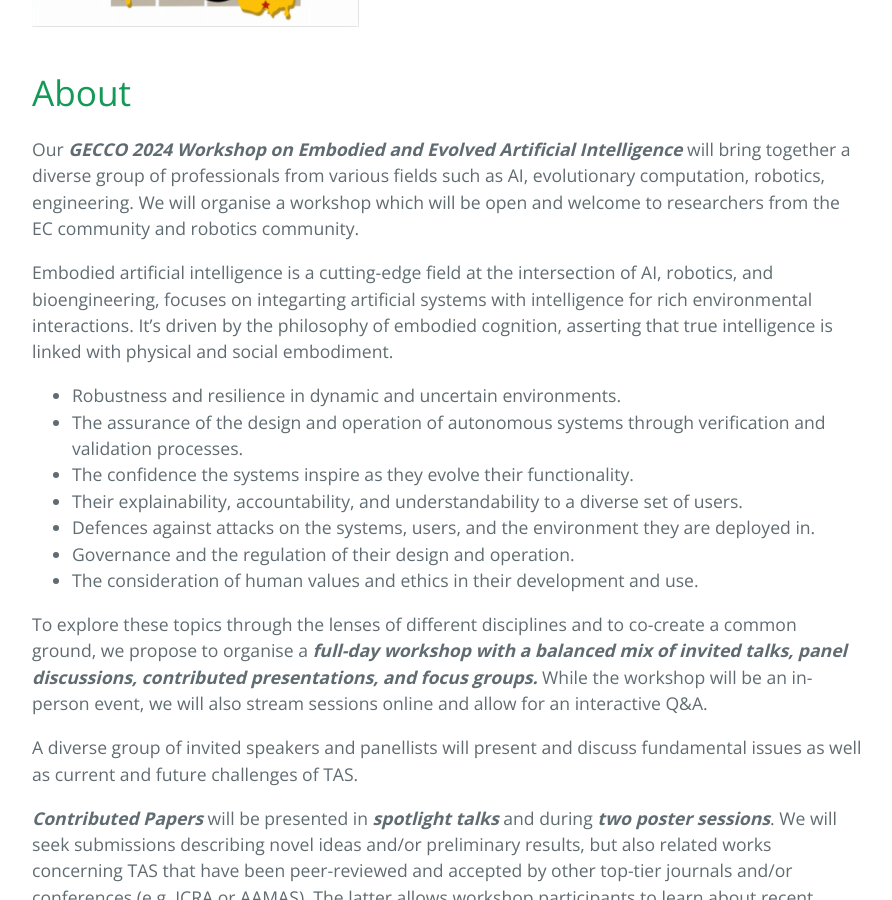
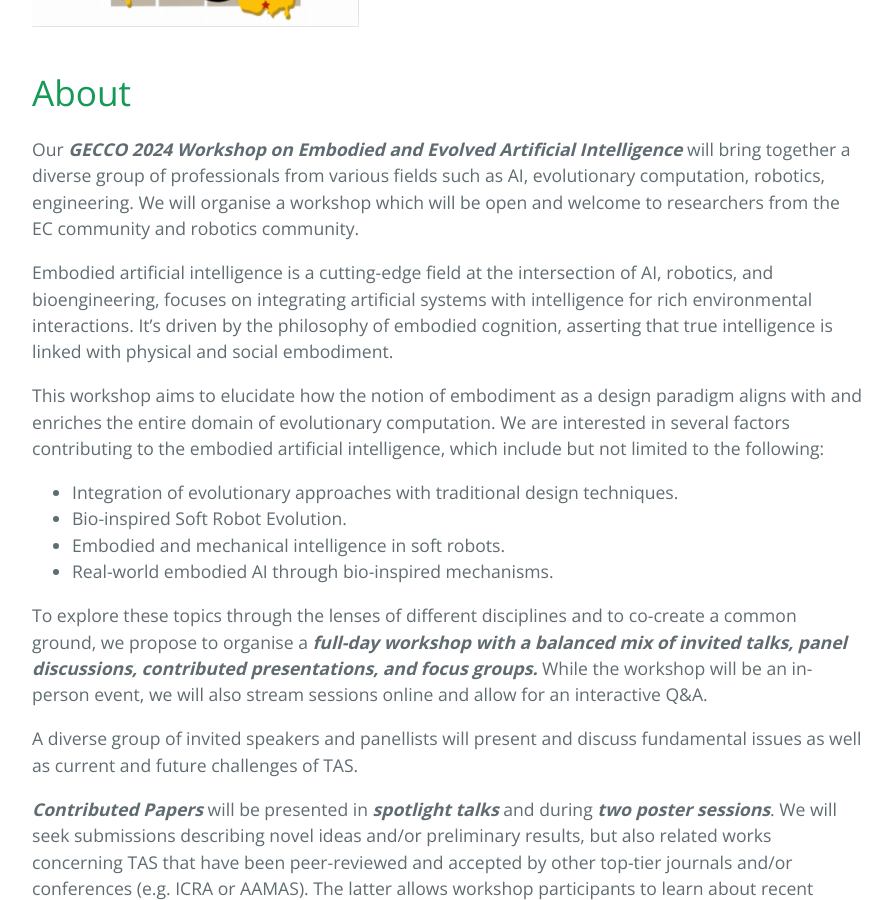
Before and after one commit to EAI-EvlSoRo/EAI-EvlSoRo.github.io, a Jekyll site: the page built from index.md, in a window 1280 px wide and 900 px high, scrolled down 751 px. Shown: the whole window, without its empty margins (192-1084 px from the left). Built offline with Jekyll 4.4.1, drawn with Linux system fonts in a browser that asks for light colours.

Commit message:
Update index.md

```diff
--- a/index.md
+++ b/index.md
@@ -12,15 +12,14 @@
 
 Our **_GECCO 2024 Workshop on Embodied and Evolved Artificial Intelligence_** will bring together a diverse group of professionals from various fields such as AI, evolutionary computation, robotics, engineering. We will organise a workshop which will be open and welcome to researchers from the EC community and robotics community.
 
-Embodied artificial intelligence is a cutting-edge field at the intersection of AI, robotics, and bioengineering, focuses on integarting artificial systems with intelligence for rich environmental interactions. It's driven by the philosophy of embodied cognition, asserting that true intelligence is linked with physical and social embodiment.
+Embodied artificial intelligence is a cutting-edge field at the intersection of AI, robotics, and bioengineering, focuses on integrating artificial systems with intelligence for rich environmental interactions. It's driven by the philosophy of embodied cognition, asserting that true intelligence is linked with physical and social embodiment.
 
-  - Robustness and resilience in dynamic and uncertain environments.
-  - The assurance of the design and operation of autonomous systems through verification and validation processes.
-  - The confidence the systems inspire as they evolve their functionality.
-  - Their explainability, accountability, and understandability to a diverse set of users.
-  - Defences against attacks on the systems, users, and the environment they are deployed in.
-  - Governance and the regulation of their design and operation.
-  - The consideration of human values and ethics in their development and use.
+This workshop aims to elucidate how the notion of embodiment as a design paradigm aligns with and enriches the entire domain of evolutionary computation. We are interested in several factors contributing to the embodied artificial intelligence, which include but not limited to the following:
+
+  - Integration of evolutionary approaches with traditional design techniques.
+  - Bio-inspired Soft Robot Evolution.
+  - Embodied and mechanical intelligence in soft robots.
+  - Real-world embodied AI through bio-inspired mechanisms.
 
 To explore these topics through the lenses of different disciplines and to co-create a common ground, we propose to organise a **_full-day workshop with a balanced mix of invited talks, panel discussions, contributed presentations, and focus groups._** While the workshop will be an in-person event, we will also stream sessions online and allow for an interactive Q&A.
 
```
